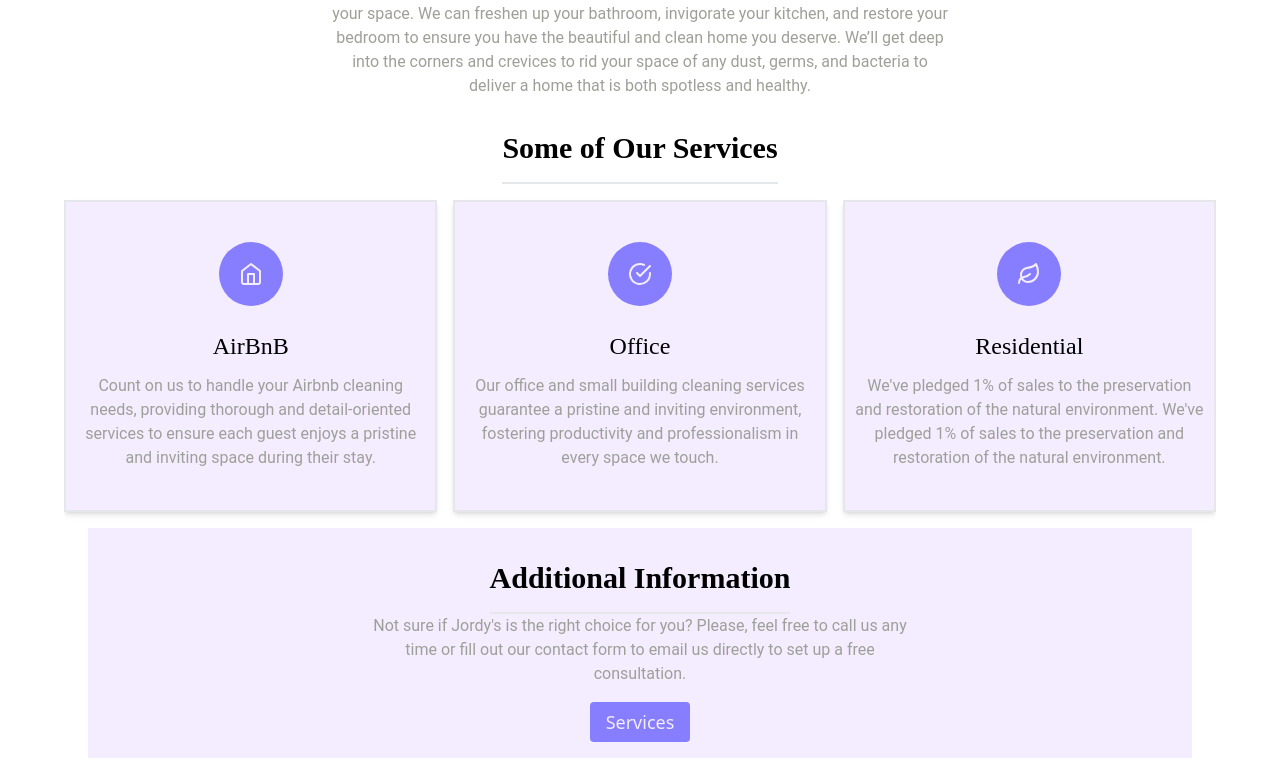
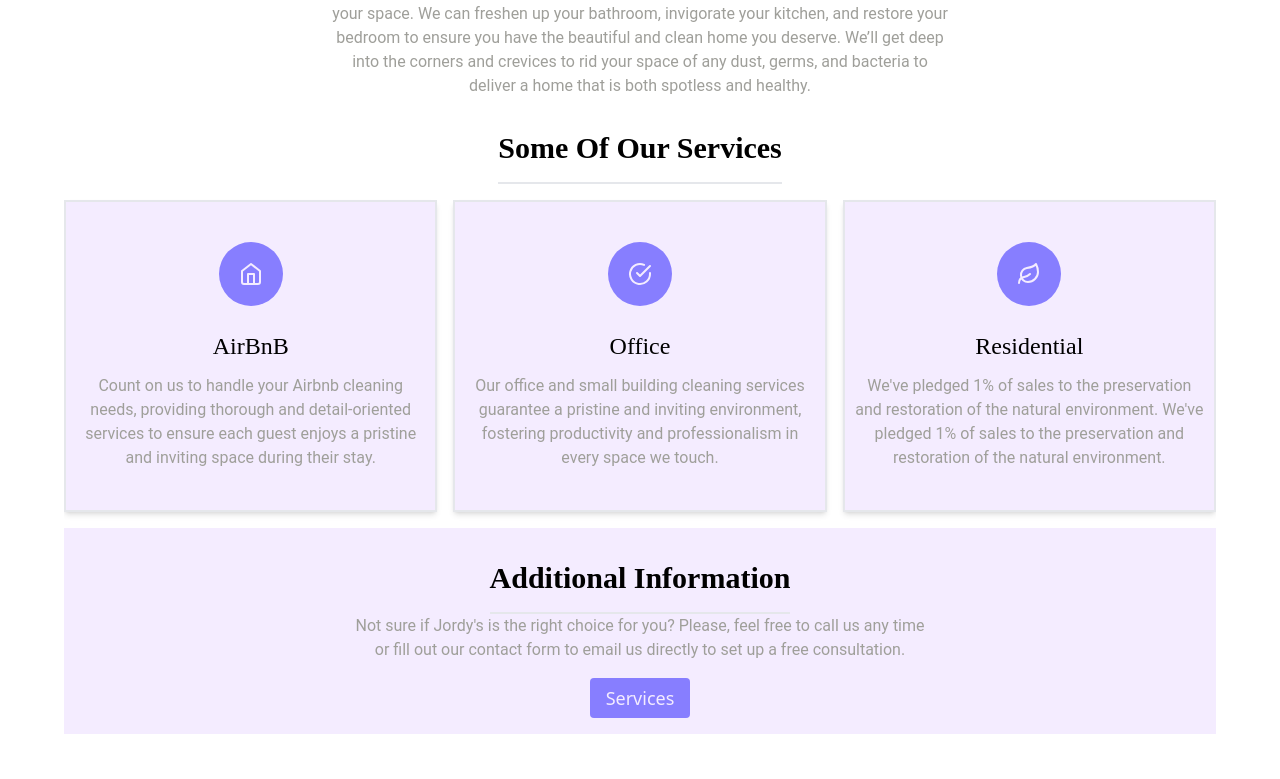
Before and after one commit to Pzink03/Jordys, a React (Vite) app: page / in a window 1280 px wide. Shown: the part 508-1287 px from the top of the page. Built offline with nearby package versions, Linux system fonts and the light colour scheme; the HTML template or start-up script is replaced by a standard one.

Commit message:
Updated header spelling

```diff
--- a/src/pages/Home.tsx
+++ b/src/pages/Home.tsx
@@ -51,7 +51,7 @@ export function Home(){
             <Reveal>
                 <div className="mt-4 text-black w-full flex flex-col items-center justify-center">
                     <h1 className="border-b-2 border-secondary-400 font-bold md:text-3xl text-2xl py-4 font-playfair">
-                        Some of Our Services
+                        Some Of Our Services
                     </h1>
                     <div className="py-4 max-w-6xl grid grid-cols-1 gap-y-12 sm:gap-x-4 md:grid-cols-3 lg:gap-x-4 lg:gap-y-0">
                         {perks.map((perk) => (
@@ -72,7 +72,7 @@ export function Home(){
                             </div>
                         ))}
                     </div>
-                    <div className="bg-secondary-pink flex flex-col items-center py-4">
+                    <div className="bg-secondary-pink w-full shadow-xl flex flex-col items-center py-4">
                         <h1 className="border-b-2 border-secondary-400 font-bold md:text-3xl text-2xl py-4 font-playfair">
                             Additional Information
                         </h1>
```
